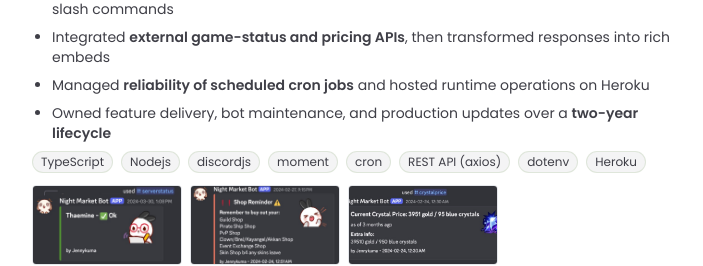
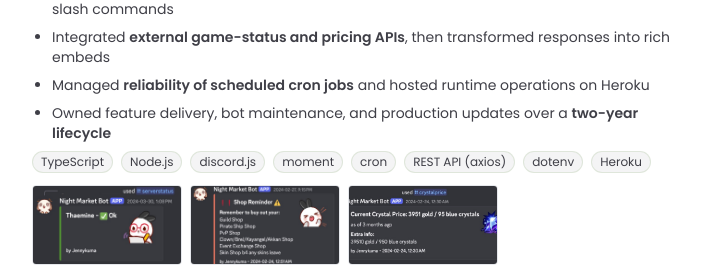
Before and after one commit to Jennykuma/portfolio-site-v2, a React (Vite) app: page / in a window 1280 px wide. Shown: the part 3295-3561 px from the top of the page, without its empty margins (288-991 px from the left). Built offline with nearby package versions, Linux system fonts and the light colour scheme.

Commit message:
Fix Night Market project skills

```diff
--- a/src/data/projects.ts
+++ b/src/data/projects.ts
@@ -91,8 +91,8 @@ export const projects: Project[] = [
 		],
 		skills: [
 			'TypeScript',
-			'Nodejs',
-			'discordjs',
+			'Node.js',
+			'discord.js',
 			'moment',
 			'cron',
 			'REST API (axios)',
```
